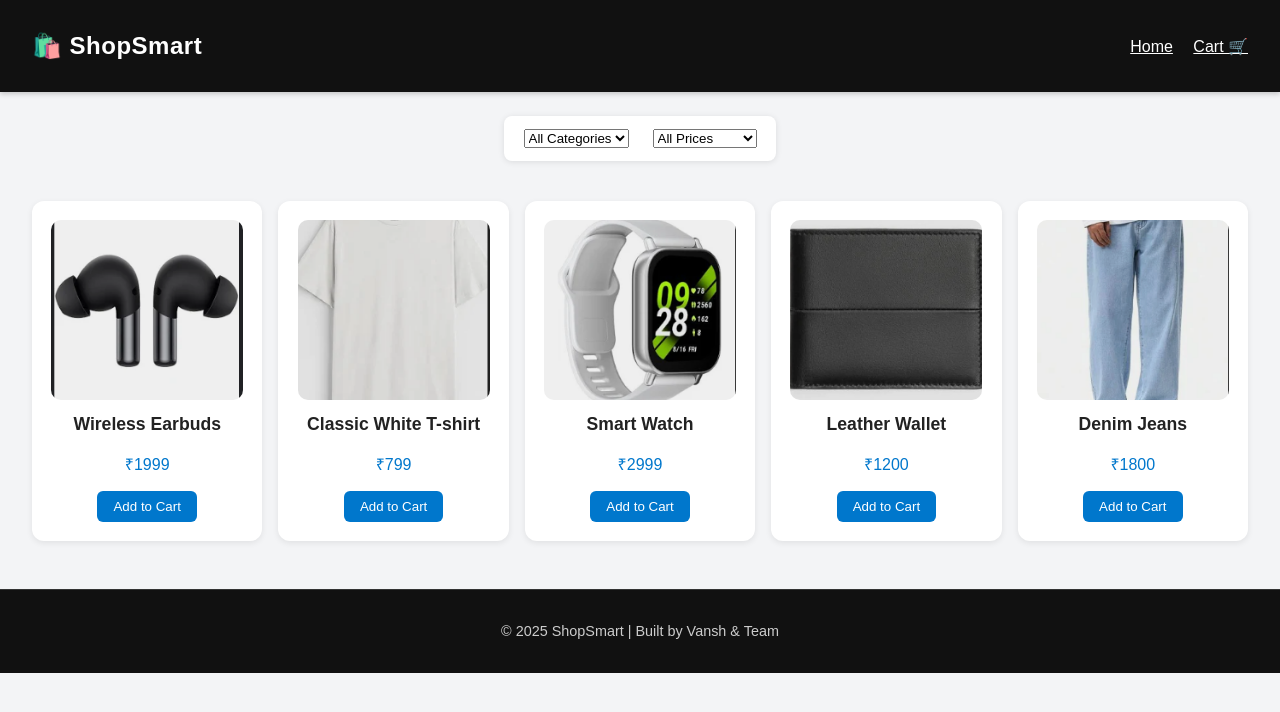
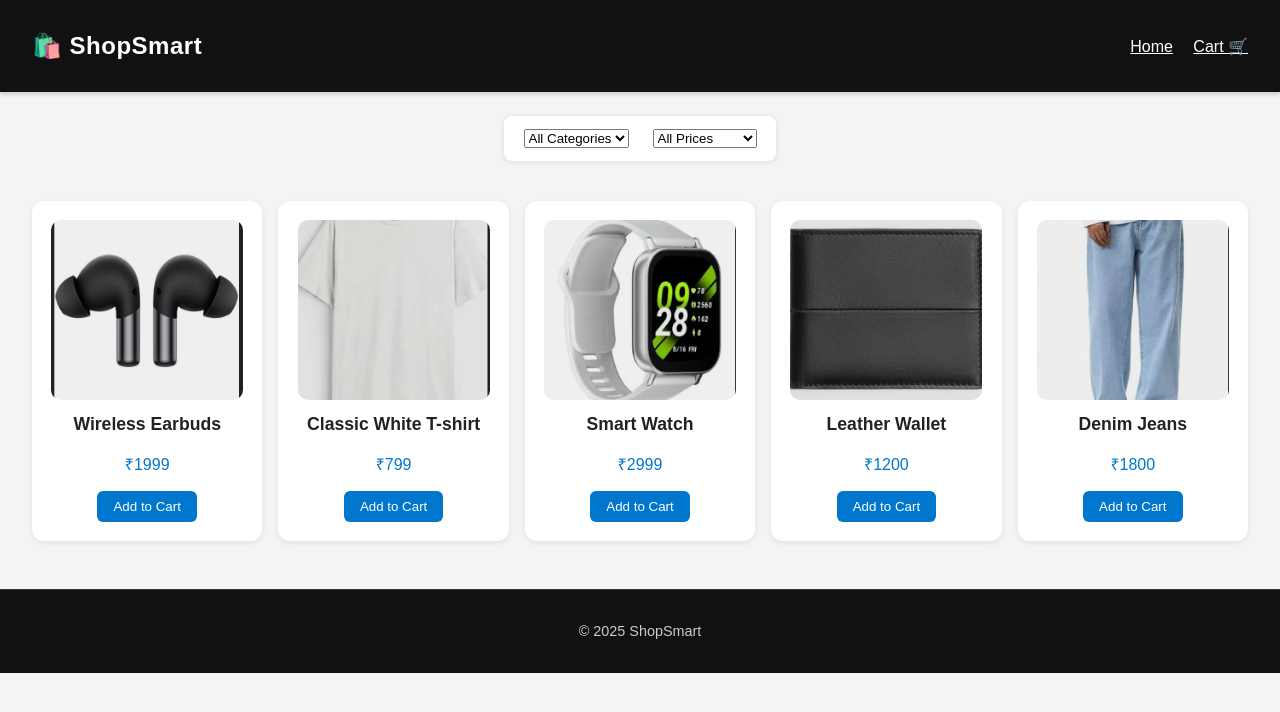
Before and after one commit to vansh16saini/shopsmart-catalog, a plain HTML site: page index.html in a window 1280 px wide. Drawn offline with Linux system fonts and the light colour scheme.

Commit message:
fix: footer information fixed

```diff
--- a/index.html
+++ b/index.html
@@ -38,7 +38,7 @@
 
   <!-- Footer -->
   <footer>
-    <p>© 2025 ShopSmart | Built by Vansh & Team</p>
+    <p>© 2025 ShopSmart</p>
   </footer>
 
   <script src="scripts/data.js"></script>
```
